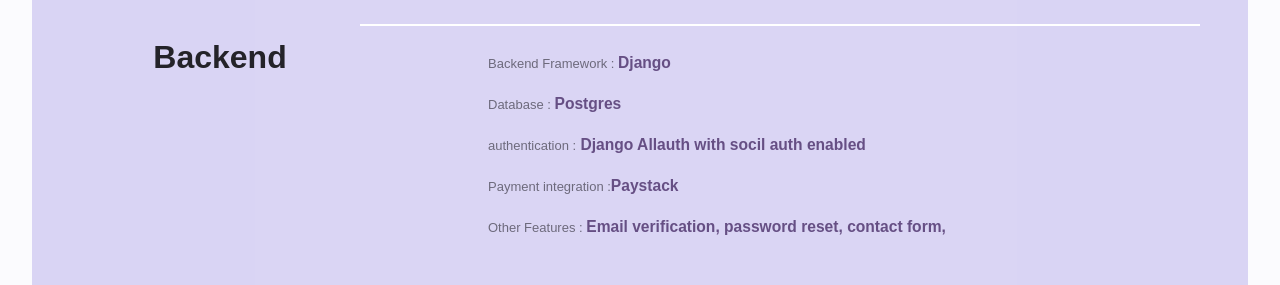
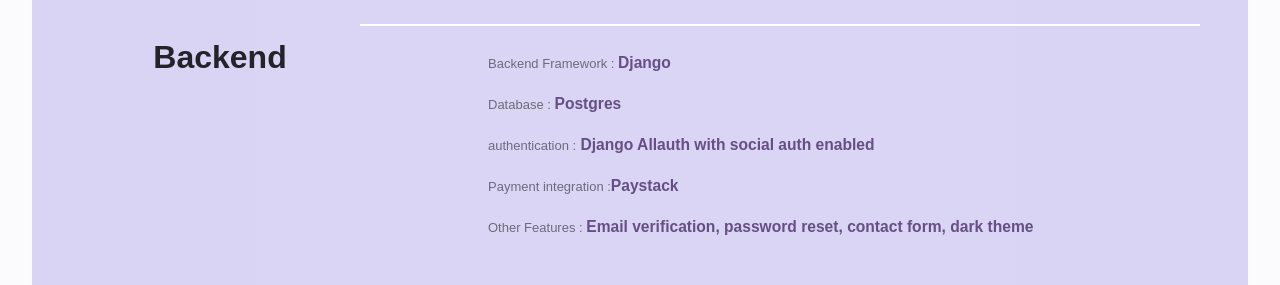
Before and after one commit to olugbengatalabi/portfolio-deployment, a plain HTML site: page greencrest.html in a window 1280 px wide. Shown: the part 1340-1625 px from the top of the page. Drawn offline with nearby package versions, Linux system fonts and the light colour scheme.

Commit message:
added greencrest to portfolio

```diff
--- a/greencrest.html
+++ b/greencrest.html
@@ -112,13 +112,13 @@
               Database : <span>Postgres</span>
             </p>
             <p>
-              authentication :<span>  Django Allauth with socil auth enabled</span>
+              authentication :<span>  Django Allauth with social auth enabled</span>
             </p>
             <p>
               Payment integration :<span>Paystack </span>
             </p>
             <p>
-              Other Features : <span>Email verification, password reset, contact form, </span>
+              Other Features : <span>Email verification, password reset, contact form, dark theme  </span>
             </p>
           </div>
         </div>
```
